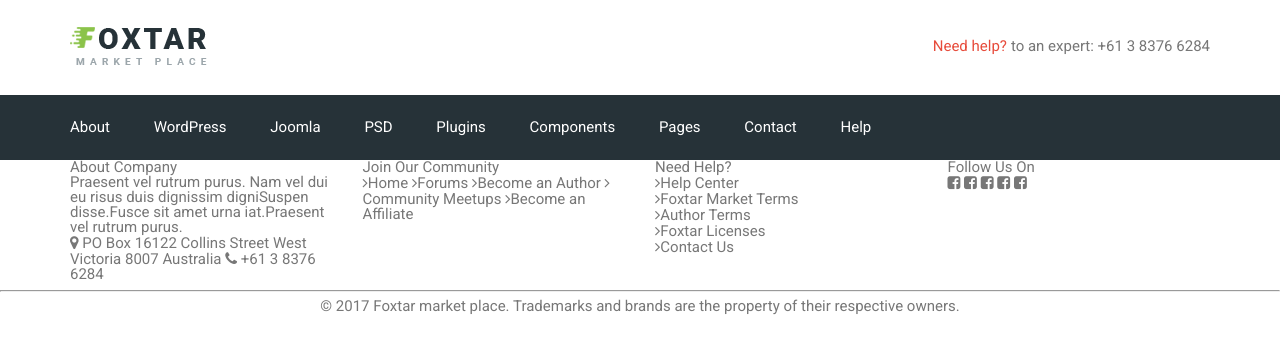
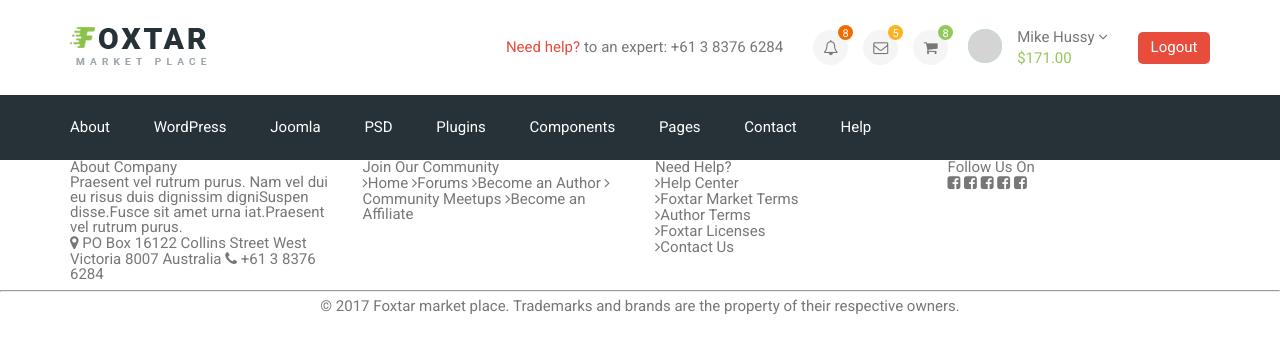
Before and after one commit to novgorodskii/Marketplace, a website: page app/header-footer.html in a window 1280 px wide. Drawn offline with Linux system fonts and the light colour scheme.

Commit message:
header end

```diff
--- a/app/css/component/header-footer.css
+++ b/app/css/component/header-footer.css
@@ -5,12 +5,45 @@
 .header .top-header{
     padding: 27px 0;
 }
-.header .top-header .auth-controls{
-    line-height: 38px;
-}
-.header .auth-controls span{
+.header .top-header .auth-controls .auth-controls-help{
     color: #e74c3c;
     margin-right: 4px;
+}
+.header .top-header .auth-controls .notification{
+    margin-left: 30px;
+    margin-right: 20px;
+}
+.header .top-header .auth-controls .notification .notification-item{
+    border-radius: 50%;
+    background-color: #f5f5f5;
+    width: 35px;
+    height: 35px;
+    position: relative;
+}
+.header .top-header .auth-controls .notification .notification-item + .notification-item{
+    margin-left: 15px;
+}
+.notification .notification-item .number-notification{
+    width: 15px;
+    height: 15px;
+    position: absolute;
+    border-radius: 50%;
+    top: -5px;
+    right: -5px;
+    text-align: center;
+}
+.notification .notification-item .number-notification span{
+    font-size: 11px;
+    color: #fff;
+}
+.header .top-header .auth-controls .user-controls{
+    margin-right: 30px;
+}
+.header .top-header .auth-controls .user-controls .user-name{
+    margin-left: 15px;
+}
+.header .top-header .auth-controls .user-controls .user-name .user-balance{
+    color: #95c85a;
 }
 .header .bottom-header{
     padding: 25px 0;
@@ -23,3 +56,25 @@
     margin-left: 40px;
 }
 /* ========== HEADER END ========== */
+/* ========== bg ========== */
+.bg-orange{
+    background-color: #ef6c00;
+}
+.bg-light-orange{
+    background-color: #fcb322;
+}
+.bg-green{
+    background-color: #95c85a;
+}
+/* ========== bg end ========== */
+
+/* ========== btn end ========== */
+/* Временная кнопка */
+.header-btn{
+    width: 72px;
+    height: 32px;
+    background-color: #e74c3c;
+    color: #fff;
+    border-radius: 5px;
+}
+/* ========== btn end ========== */
--- a/app/header-footer.html
+++ b/app/header-footer.html
@@ -35,9 +35,46 @@
                         <img src="img/logo.png" alt="logo">
                     </div>
                     <!-- logo -->
-                    <div class="auth-controls d-flex flex-row">
-                        <span>Need help?</span>
+                    <div class="auth-controls d-flex flex-row align-items-center">
+                        <span class="auth-controls-help">Need help?</span>
                         <p>to an expert: +61 3 8376 6284</p>
+                        <div class="notification d-flex flex-row">
+                            <div class="notification-item d-flex align-items-center">
+                                <div class="number-notification bg-orange"><span>8</span></div>
+                                <div class="notification-icon d-flex m-auto">
+                                    <a href=""><i class="fa fa-bell-o" aria-hidden="true"></i></a>
+                                </div>
+                            </div>
+                            <!-- / notification-item -->
+                            <div class="notification-item d-flex align-items-center">
+                                <div class="number-notification bg-light-orange"><span>5</span></div>
+                                <div class="notification-icon d-flex m-auto">
+                                    <a href=""><i class="fa fa-envelope-o" aria-hidden="true"></i></a>
+                                </div>
+                            </div>
+                            <!-- / notification-item -->
+                            <div class="notification-item d-flex align-items-center">
+                                <div class="number-notification bg-green"><span>8</span></div>
+                                <div class="notification-icon d-flex m-auto">
+                                    <a href=""><i class="fa fa-shopping-cart" aria-hidden="true"></i></a>
+                                </div>
+                            </div>
+                            <!-- / notification-item -->
+                        </div>
+                        <!-- / notification -->
+                        <div class="user-controls d-flex flex-row">
+                            <div class="user-avatar">
+                                <img src="img/user-avatar.png" alt="">
+                            </div>
+                            <div class="user-name d-flex flex-column justify-content-between">
+                                <a href="#">Mike Hussy <i class="fa fa-angle-down" aria-hidden="true"></i></a>
+                                <span class="user-balance">$171.00</span>
+                            </div>
+                        </div>
+                        <!-- / user-controls -->
+                        <div class="header-btn d-flex justify-content-center align-items-center">
+                            <a href="">Logout</a>
+                        </div>
                     </div>
                     <!-- / header-auth-controls -->
                 </div>
```
Also changed, not shown: app/dropdown.html (added, +31 -0 lines), app/css/component/dropdown.css (line endings or trailing spaces), app/img/user-avatar.png (added).
